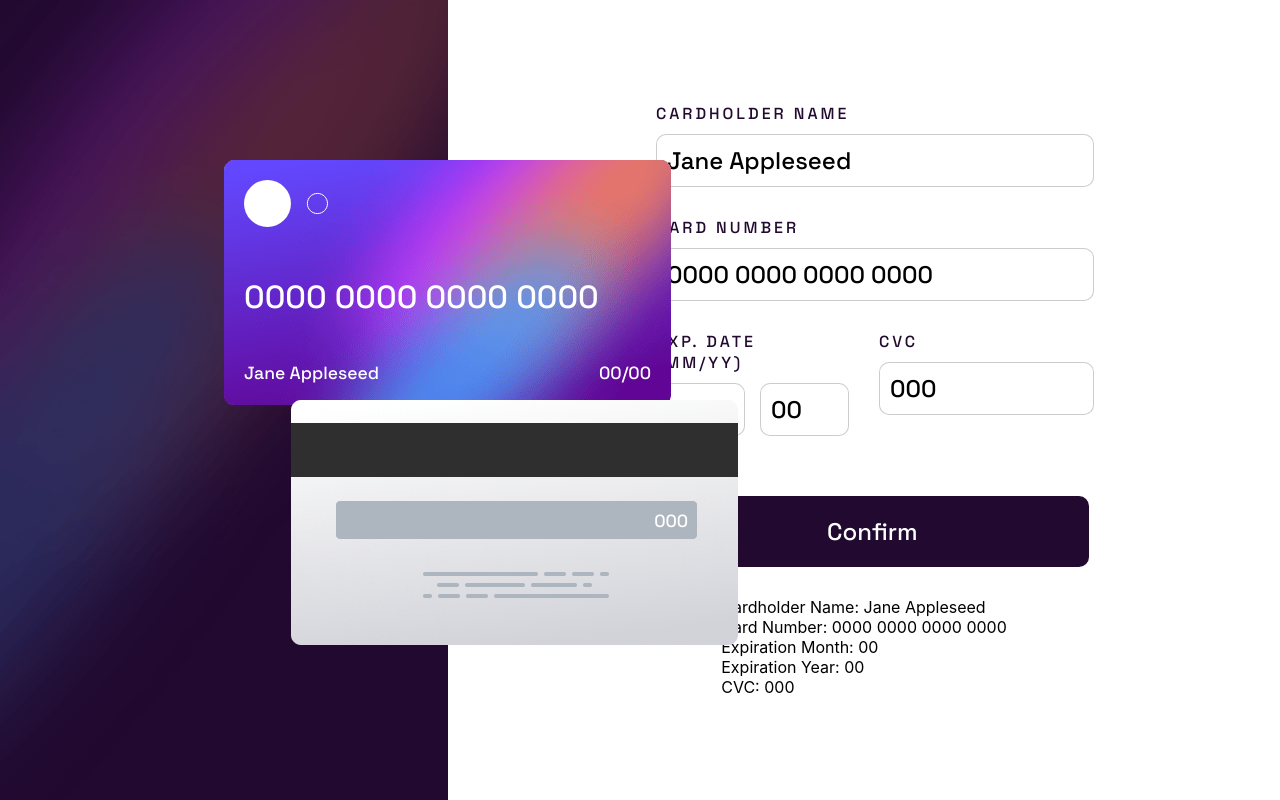
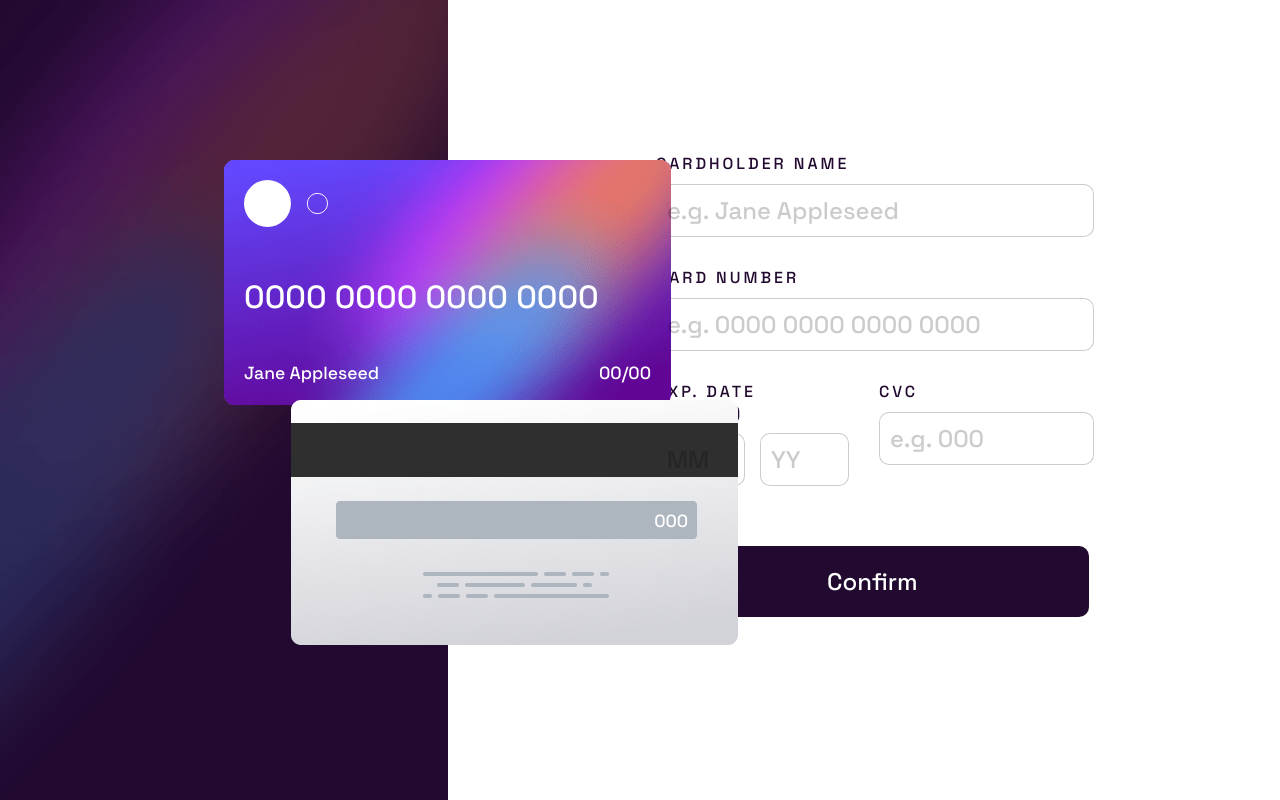
Before and after one commit to solidstatedrivee/card-verification, a React (Create React App) app: page / in a window 1280 px wide. Built offline with nearby package versions, Linux system fonts and the light colour scheme.

Commit message:
created hooks that  update the card graphics with input values

```diff
--- a/src/App.js
+++ b/src/App.js
@@ -1,22 +1,66 @@
 import './App.scss';
+import { useState } from 'react';
 import CardFrontComponent from './components/CardFrontComponent';
 import CardBackComponent from './components/CardBackComponent';
 import CardDetailsForm from './components/CardDetailsForm';
 import CompleteStateComponent from './components/CompleteStateComponent';
 
 function App() {
+  const [name, setName] = useState("");
+  const [cardNumber, setCardNumber] = useState('');
+  const [expMonth, setExpMonth] = useState('');
+  const [expYear, setExpYear] = useState('');
+  const [cvc, setCvc] = useState('');
+
+  const setNameValue = (value) => {
+    setName(value);
+  }
+
+  const setCardValue = (value) => {
+    setCardNumber(value);
+  }
+
+  const setMonthValue = (value) => {
+    setExpMonth(value);
+  }
+
+  const setYearValue = (value) => {
+    setExpYear(value);
+  }
+
+  const setCvcValue = (value) => {
+    setCvc(value);
+  }
+
   return (
     <div className="App">
       <header className="App-header">
       </header>
       <section className='app-container'>
         <div className='app-column-1'>
-          <CardFrontComponent />
-          <CardBackComponent />
+          <CardFrontComponent
+            name={name}
+            cardNumber={cardNumber}
+            expMonth={expMonth}
+            expYear={expYear}
+          />
+          <CardBackComponent
+            cvc={cvc}
+          />
         </div>
         <div className='app-column-2'>
           {/* TOGGLE CARDETAILSFORM AND COMPLETESTATECOMPONENT TO VIEW STATES FOR NOW */}
-          <CardDetailsForm />
+          <CardDetailsForm
+            name={name}
+            setNameValue={setNameValue}
+            cardNumber={cardNumber}
+            setCardValue={setCardValue}
+            expMonth={expMonth}
+            setMonthValue={setMonthValue}
+            expYear={expYear}
+            setYearValue={setYearValue}
+            cvc={cvc} setCvcValue={setCvcValue}
+          />
           {/* <CompleteStateComponent /> */}
         </div>
       </section>
--- a/src/components/CardBackComponent.js
+++ b/src/components/CardBackComponent.js
@@ -2,11 +2,11 @@ import '../App.scss'
 import cardBack from '../images/bg-card-back.png';
 
 
-function CardBackComponent() {
+function CardBackComponent(props) {
     return (
         <div className='card-back-container'>
             <img src={cardBack} className='card-back' alt="Image of the back of a credit card" />
-            <div className='cvc'>000</div>
+            <div className='cvc'>{props.cvc ? props.cvc : '000'}</div>
         </div>
     )
 }
--- a/src/components/CardDetailsForm.js
+++ b/src/components/CardDetailsForm.js
@@ -1,22 +1,14 @@
-import { useState } from 'react'
 import '../App.scss'
 
-function CardDetailsForm() {
-    const [name, setName] = useState('Jane Appleseed');
-    const [cardNumber, setCardNumber] = useState('0000 0000 0000 0000');
-    const [expMonth, setExpMonth] = useState('00');
-    const [expYear, setExpYear] = useState('00');
-    const [cvc, setCvc] = useState('000');
-
+function CardDetailsForm(props) {
     return (
-        <>
         <form action="" className='card-details-form'>
             <label htmlFor="cardholder-name">Cardholder Name</label><br />
             <input
                 type="text"
                 required
-                    value={name}
-                    onChange={(e) => setName(e.target.value)}
+                value={props.name}
+                onChange={(e) => props.setNameValue(e.target.value)}
                 id='cardholder-name'
                 name='cardholder-name'
                 placeholder='e.g. Jane Appleseed' /><br />
@@ -25,8 +17,8 @@ function CardDetailsForm() {
             <input
                 type="text"
                 required
-                    value={cardNumber}
-                    onChange={(e) => setCardNumber(e.target.value)}
+                value={props.cardNumber}
+                onChange={(e) => props.setCardValue(e.target.value)}
                 id='card-number'
                 name='card-number'
                 placeholder='e.g. 0000 0000 0000 0000' /><br />
@@ -38,8 +30,8 @@ function CardDetailsForm() {
                         <input
                             type="text"
                             required
-                                value={expMonth}
-                                onChange={(e) => setExpMonth(e.target.value)}
+                            value={props.expMonth}
+                            onChange={(e) => props.setMonthValue(e.target.value)}
                             id='exp-month'
                             name='exp-date'
                             placeholder='MM' />
@@ -47,8 +39,8 @@ function CardDetailsForm() {
                         <input
                             type="text"
                             required
-                                value={expYear}
-                                onChange={(e) => setExpYear(e.target.value)}
+                            value={props.expYear}
+                            onChange={(e) => props.setYearValue(e.target.value)}
                             id='exp-year'
                             name='exp-date'
                             placeholder='YY' />
@@ -59,8 +51,8 @@ function CardDetailsForm() {
                     <input
                         type="text"
                         required
-                            value={cvc}
-                            onChange={(e) => setCvc(e.target.value)}
+                        value={props.cvc}
+                        onChange={(e) => props.setCvcValue(e.target.value)}
                         id='cvc'
                         name='cvc'
                         placeholder='e.g. 000' />
@@ -71,14 +63,6 @@ function CardDetailsForm() {
                 type="submit"
                 value='Confirm' />
         </form>
-            <div>
-                <div>Cardholder Name: {name}</div>
-                <div>Card Number: {cardNumber}</div>
-                <div>Expiration Month: {expMonth}</div>
-                <div>Expiration Year: {expYear}</div>
-                <div>CVC: {cvc}</div>
-            </div>
-        </>
     )
 }
 
--- a/src/components/CardFrontComponent.js
+++ b/src/components/CardFrontComponent.js
@@ -2,14 +2,17 @@ import '../App.scss'
 import cardFront from '../images/bg-card-front.png'
 import cardLogo from '../images/card-logo.svg'
 
-function CardFrontComponent() {
+function CardFrontComponent(props) {
   return (
     <div className='card-front-container'>
       <img src={cardFront} className='card-front' alt="Image of the front of a credit card" />
       <img src={cardLogo} className='card-logo' alt="Fictional logo" />
-      <div className='card-number'> 0000 0000 0000 0000</div>
-      <div className='cardholder'>Jane Appleseed</div>
-      <div className='card-expiration'><span className='expiration-month'>00</span>/<span className='expiration-year'>00</span></div>
+      <div className='card-number'> {props.cardNumber ? props.cardNumber : '0000 0000 0000 0000'}</div>
+      <div className='cardholder'>{props.name ? props.name : 'Jane Appleseed'}</div>
+      <div className='card-expiration'>
+        <span className='expiration-month'>{props.expMonth ? props.expMonth : '00'}</span>/
+        <span className='expiration-year'>{props.expYear ? props.expYear : '00'}</span>
+      </div>
     </div>
   )
 }
```
Lines whose indentation alone changed are shown as unchanged.
